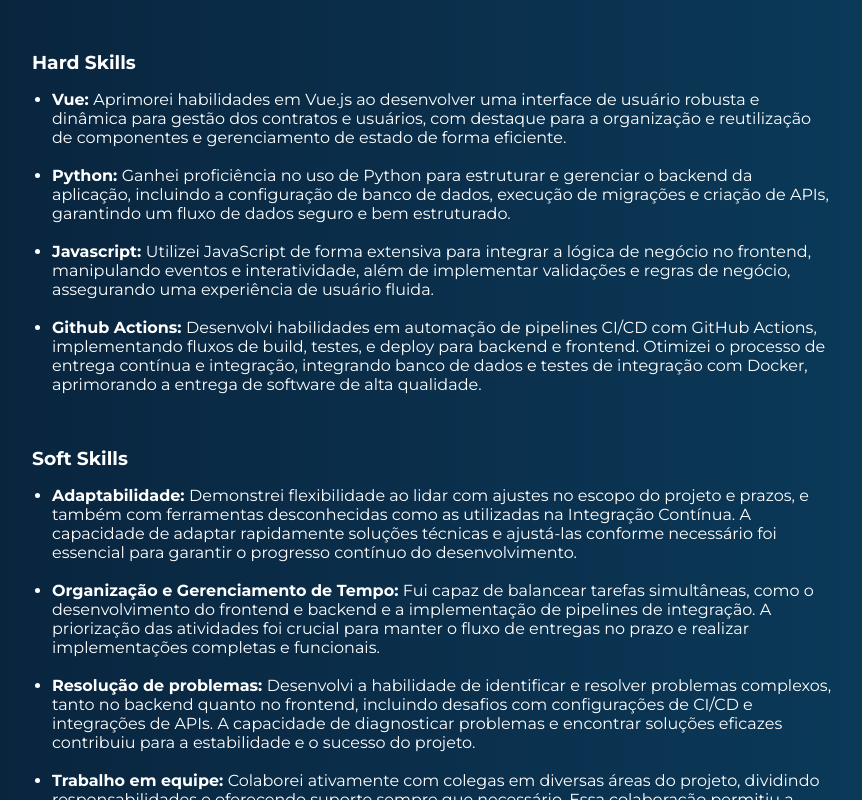
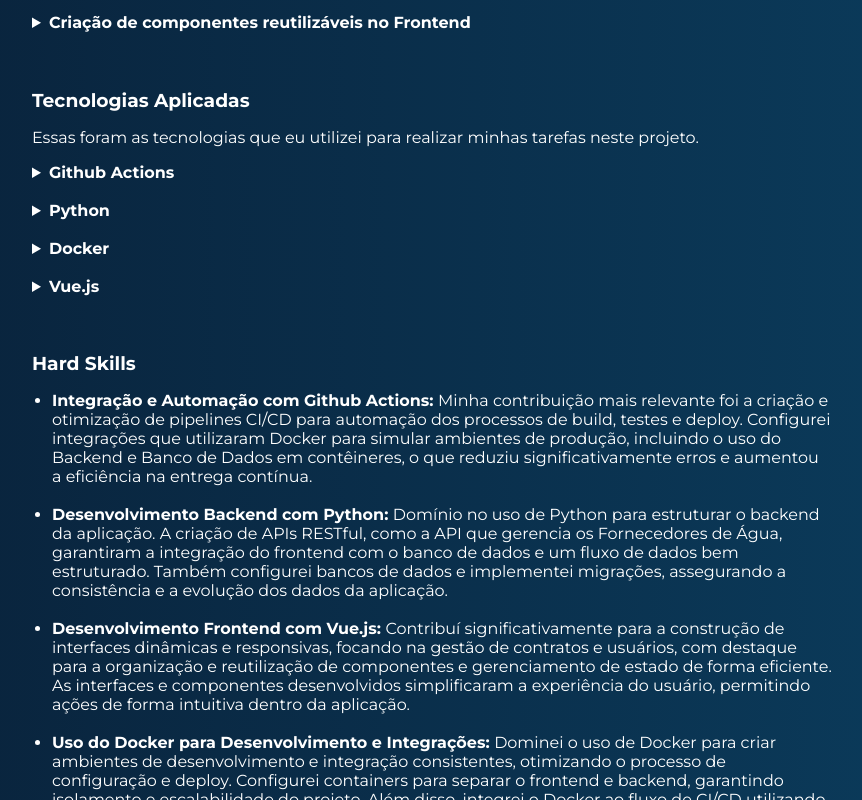
Before and after one commit to silasprd/portfolio-fatec-web, a Vue app: page /portfolio-fatec-web/semestre-5 in a window 1280 px wide. Shown: the part 1300-2100 px from the top of the page, without its empty margins (208-1070 px from the left). Built offline with nearby package versions, Linux system fonts and the light colour scheme.

Commit message:
revisions in the fifth semester

```diff
--- a/src/components/SemesterFive.vue
+++ b/src/components/SemesterFive.vue
@@ -88,16 +88,49 @@ import "../style.css"
         Por fim, em um ambiente self-hosted, o pipeline baixa a imagem, remove qualquer container em execução do frontend, e inicia um novo container, expondo o serviço na porta 80 para acesso externo.
         </p>
       </details>
+      <br>
+      <details>
+        <summary><b>Criação de componentes reutilizáveis no Frontend</b></summary>
+        <p>Desenvolvi componentes dinâmicos com Vue.js para padronizar e simplificar o desenvolvimento Frontend, garantindo consistência visual e funcional na interface do usuário. O código abaixo implementa um componente de input dinâmico.</p>
+        <img src="/src/assets/semester5/vue-component.png" width="800">
+        <p>O componente de input recebe propriedades como o label, type, modelValue e placeholder, permitindo configurá-lo de forma dinâmica. Ele utiliza a diretiva Vue para vincular o valor inserido no input ao modelo de dados pai por meio de props e eventos. Sempre que o usuário digita algo, o método updateInput emite o evento update:modelValue com o novo valor, atualizando o modelo no componente pai. Isso proporciona uma sincronização eficiente entre o componente e os dados do aplicativo.</p>
+      </details>
+    </section>
+
+    <br><br>
+
+    <section class="section">
+      <h3><b>Tecnologias Aplicadas</b></h3>
+      <p>Essas foram as tecnologias que eu utilizei para realizar minhas tarefas neste projeto.</p>
+      <details>
+          <summary><b>Github Actions</b></summary>
+          <p>Automatização de pipelines de CI/CD para integração e entrega contínua, incluindo testes e deploy de backend e frontend.</p>
+      </details>
+      <br>
+      <details>
+          <summary><b>Python</b></summary>
+          <p>Estruturação do backend com criação de APIs RESTful, configuração de banco de dados e implementação de migrações para manipulação e persistência de dados.</p>
+      </details>
+      <br>
+      <details>
+          <summary><b>Docker</b></summary>
+          <p>Configuração de containers para padronizar o ambiente de desenvolvimento e integração contínua, garantindo consistência entre as etapas de build, testes e deploy.</p>
+      </details>
+      <br>
+      <details>
+          <summary><b>Vue.js</b></summary>
+          <p>Desenvolvimento da interface do usuário com componentes reutilizáveis e dinâmicos, incluindo o componentes de formulário e tabela para capturar e atualizar dados de forma eficiente.</p>
+      </details>
     </section>
 
     <br><br>
     <section class="section">
       <h3>Hard Skills</h3>
       <ul>
-        <li><b>Vue: </b> Aprimorei habilidades em Vue.js ao desenvolver uma interface de usuário robusta e dinâmica para gestão dos contratos e usuários, com destaque para a organização e reutilização de componentes e gerenciamento de estado de forma eficiente.</li><br>
-        <li><b>Python: </b>Ganhei proficiência no uso de Python para estruturar e gerenciar o backend da aplicação, incluindo a configuração de banco de dados, execução de migrações e criação de APIs, garantindo um fluxo de dados seguro e bem estruturado.</li><br>
-        <li><b>Javascript: </b>Utilizei JavaScript de forma extensiva para integrar a lógica de negócio no frontend, manipulando eventos e interatividade, além de implementar validações e regras de negócio, assegurando uma experiência de usuário fluida.</li><br>
-        <li><b>Github Actions: </b> Desenvolvi habilidades em automação de pipelines CI/CD com GitHub Actions, implementando fluxos de build, testes, e deploy para backend e frontend. Otimizei o processo de entrega contínua e integração, integrando banco de dados e testes de integração com Docker, aprimorando a entrega de software de alta qualidade.</li>
+        <li><b>Integração e Automação com Github Actions: </b>Minha contribuição mais relevante foi a criação e otimização de pipelines CI/CD para automação dos processos de build, testes e deploy. Configurei integrações que utilizaram Docker para simular ambientes de produção, incluindo o uso do Backend e Banco de Dados em contêineres, o que reduziu significativamente erros e aumentou a eficiência na entrega contínua.</li><br>
+        <li><b>Desenvolvimento Backend com Python: </b>Domínio no uso de Python para estruturar o backend da aplicação. A criação de APIs RESTful, como a API que gerencia os Fornecedores de Água, garantiram a integração do frontend com o banco de dados e um fluxo de dados bem estruturado. Também configurei bancos de dados e implementei migrações, assegurando a consistência e a evolução dos dados da aplicação.</li><br>
+        <li><b>Desenvolvimento Frontend com Vue.js: </b> Contribuí significativamente para a construção de interfaces dinâmicas e responsivas, focando na gestão de contratos e usuários, com destaque para a organização e reutilização de componentes e gerenciamento de estado de forma eficiente. As interfaces e componentes desenvolvidos simplificaram a experiência do usuário, permitindo ações de forma intuitiva dentro da aplicação.</li><br>
+        <li><b>Uso do Docker para Desenvolvimento e Integrações: </b>Dominei o  uso de Docker para criar ambientes de desenvolvimento e integração consistentes, otimizando o processo de configuração e deploy. Configurei containers para separar o frontend e backend, garantindo isolamento e escalabilidade do projeto. Além disso, integrei o Docker ao fluxo de CI/CD utilizando pipelines automatizados para build, testes e deploy, o que resultou em uma entrega contínua mais ágil e confiável. Essa abordagem garantiu que os ambientes de desenvolvimento fossem idênticos aos de produção, reduzindo problemas relacionados à compatibilidade.</li><br>
       </ul>
     </section>
 
@@ -106,10 +139,8 @@ import "../style.css"
       <h3>Soft Skills</h3>
       <ul>
         <li><b>Adaptabilidade: </b>Demonstrei flexibilidade ao lidar com ajustes no escopo do projeto e prazos, e também com ferramentas desconhecidas como as utilizadas na Integração Contínua. A capacidade de adaptar rapidamente soluções técnicas e ajustá-las conforme necessário foi essencial para garantir o progresso contínuo do desenvolvimento.</li><br>
-        <li><b>Organização e Gerenciamento de Tempo: </b>Fui capaz de balancear tarefas simultâneas, como o desenvolvimento do frontend e backend e a implementação de pipelines de integração. A priorização das atividades foi crucial para manter o fluxo de entregas no prazo e realizar implementações completas e funcionais.</li><br>
-        <li><b>Resolução de problemas: </b>Desenvolvi a habilidade de identificar e resolver problemas complexos, tanto no backend quanto no frontend, incluindo desafios com configurações de CI/CD e integrações de APIs. A capacidade de diagnosticar problemas e encontrar soluções eficazes contribuiu para a estabilidade e o sucesso do projeto.</li><br>
-        <li><b>Trabalho em equipe: </b>Colaborei ativamente com colegas em diversas áreas do projeto, dividindo responsabilidades e oferecendo suporte sempre que necessário. Essa colaboração permitiu a integração de componentes complexos e assegurou que todos trabalhássemos alinhados aos objetivos da aplicação.</li><br>
-        <li><b>Comunicação Efetiva: </b>Habilidade essencial durante o projeto, especialmente ao articular desafios técnicos e colaborar com a equipe. Participei de reuniões de alinhamento e resolução de problemas, garantindo que todos estivessem informados sobre o progresso e quaisquer obstáculos, além de obter feedbacks para aprimoramentos contínuos.</li>
+        <li><b>Gestão de tempo e prioridades: </b>Conciliei o desenvolvimento de funcionalidades complexas da aplicação com o estudo e a implementação de um pipeline de integração contínua utilizando GitHub Actions. Essa habilidade foi essencial para equilibrar múltiplas demandas e garantir tanto a entrega de código funcional quanto a automação dos processos de build e deploy dentro dos prazos estipulados.</li><br>
+        <li><b>Resolução de problemas: </b>Desenvolvi a habilidade de identificar e resolver problemas complexos, tanto no backend quanto no frontend, incluindo desafios com configurações de CI/CD e configurações do Docker. Adaptei soluções rapidamente, investigando a fundo os problemas e implementando correções eficazes. A capacidade de diagnosticar problemas e encontrar soluções eficazes contribuiu para a estabilidade e o sucesso do projeto.</li><br>
       </ul>
     </section>
     <br><br>
--- a/src/components/SemesterFour.vue
+++ b/src/components/SemesterFour.vue
@@ -172,7 +172,7 @@ public DashboardDTO getOsByStatus() {
     <br><br>
 
     <section class="section">
-      <h3><b>Tecnologias Aplicadas:</b></h3>
+      <h3><b>Tecnologias Aplicadas</b></h3>
       <p>Essas foram as tecnologias que eu utilizei para realizar minhas tarefas neste projeto.</p>
       <details>
           <summary><b>Java e SpringBoot</b></summary>
--- a/src/components/SemesterOne.vue
+++ b/src/components/SemesterOne.vue
@@ -287,7 +287,7 @@ import "../style.css"
 
     <br><br>
     <section class="section">
-      <h3><b>Tecnologias Aplicadas:</b></h3>
+      <h3><b>Tecnologias Aplicadas</b></h3>
       <p>Essas foram as tecnologias que eu utilizei para realizar minhas tarefas neste projeto.</p>
       <details>
           <summary><b>ReactJS</b></summary>
--- a/src/components/SemesterTwo.vue
+++ b/src/components/SemesterTwo.vue
@@ -197,7 +197,7 @@ public class CpfValidator{
     <br><br>
 
     <section class="section">
-      <h3><b>Tecnologias Aplicadas:</b></h3>
+      <h3><b>Tecnologias Aplicadas</b></h3>
       <p>Essas foram as tecnologias que eu utilizei para realizar minhas tarefas neste projeto.</p>
       <details>
           <summary><b>Java</b></summary>
```
Also changed, not shown: src/assets/semester5/vue-component.png (added).
